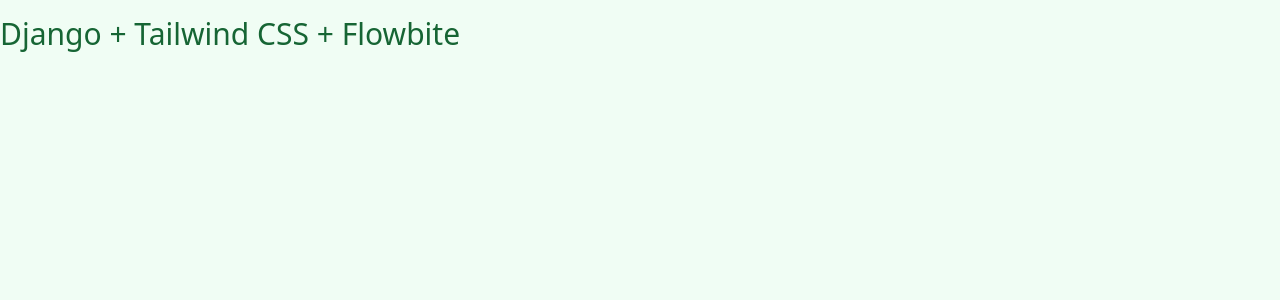
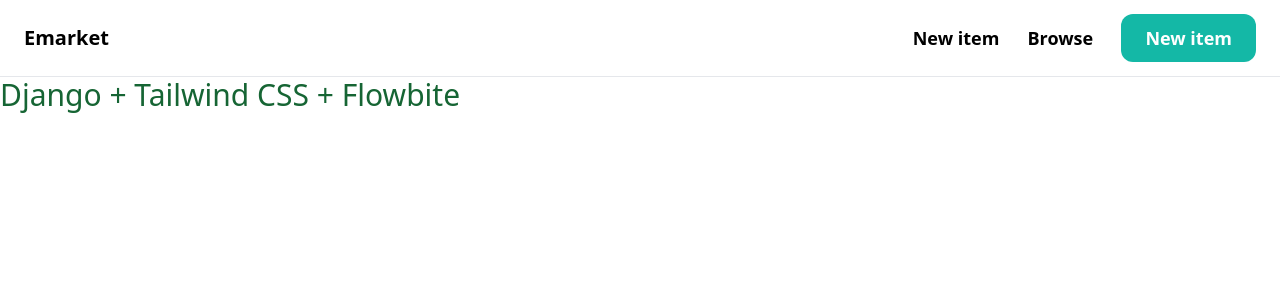
Before and after one commit to Excellent58/emarket, a Django app: page / in a window 1280 px wide. Shown: the top 300 px of the page. Run offline with Django 5.2, Linux system fonts and the light colour scheme; some libraries are stand-ins or nearby versions.

Commit message:
added navbar to pages

```diff
--- a/core/urls.py
+++ b/core/urls.py
@@ -2,5 +2,7 @@ from django.urls import path
 from .import views
 
 urlpatterns = [
-    path('', views.index, name='index')
+    path("", views.index, name="index"),
+    path("contact/", views.contact, name="contact"),
+    path("signup/", views.signup, name="signup"),
 ]
--- a/core/views.py
+++ b/core/views.py
@@ -4,3 +4,11 @@ from django.shortcuts import render
 # Create your views here.
 def index(request):
     return render(request, "index.html")
+
+
+def contact(request):
+    return render(request, 'contact.html')
+
+
+def signup(request):
+    return render(request, 'signup.html')
--- a/static/src/output.css
+++ b/static/src/output.css
@@ -605,9 +605,72 @@ video {
   display: block;
 }
 
+.flex {
+  display: flex;
+}
+
+.items-center {
+  align-items: center;
+}
+
+.justify-center {
+  justify-content: center;
+}
+
+.justify-between {
+  justify-content: space-between;
+}
+
+.space-x-6 > :not([hidden]) ~ :not([hidden]) {
+  --tw-space-x-reverse: 0;
+  margin-right: calc(1.5rem * var(--tw-space-x-reverse));
+  margin-left: calc(1.5rem * calc(1 - var(--tw-space-x-reverse)));
+}
+
+.rounded {
+  border-radius: 0.25rem;
+}
+
+.rounded-xl {
+  border-radius: 0.75rem;
+}
+
+.border {
+  border-width: 1px;
+}
+
+.border-b {
+  border-bottom-width: 1px;
+}
+
+.border-gray-200 {
+  --tw-border-opacity: 1;
+  border-color: rgb(229 231 235 / var(--tw-border-opacity));
+}
+
 .bg-green-50 {
   --tw-bg-opacity: 1;
   background-color: rgb(240 253 244 / var(--tw-bg-opacity));
+}
+
+.bg-teal-500 {
+  --tw-bg-opacity: 1;
+  background-color: rgb(20 184 166 / var(--tw-bg-opacity));
+}
+
+.py-6 {
+  padding-top: 1.5rem;
+  padding-bottom: 1.5rem;
+}
+
+.px-6 {
+  padding-left: 1.5rem;
+  padding-right: 1.5rem;
+}
+
+.py-3 {
+  padding-top: 0.75rem;
+  padding-bottom: 0.75rem;
 }
 
 .text-3xl {
@@ -615,7 +678,41 @@ video {
   line-height: 2.25rem;
 }
 
+.text-xl {
+  font-size: 1.25rem;
+  line-height: 1.75rem;
+}
+
+.text-lg {
+  font-size: 1.125rem;
+  line-height: 1.75rem;
+}
+
+.font-semibold {
+  font-weight: 600;
+}
+
 .text-green-800 {
   --tw-text-opacity: 1;
   color: rgb(22 101 52 / var(--tw-text-opacity));
 }
+
+.text-red-800 {
+  --tw-text-opacity: 1;
+  color: rgb(153 27 27 / var(--tw-text-opacity));
+}
+
+.text-slate-50 {
+  --tw-text-opacity: 1;
+  color: rgb(248 250 252 / var(--tw-text-opacity));
+}
+
+.text-white {
+  --tw-text-opacity: 1;
+  color: rgb(255 255 255 / var(--tw-text-opacity));
+}
+
+.hover\:text-gray-500:hover {
+  --tw-text-opacity: 1;
+  color: rgb(107 114 128 / var(--tw-text-opacity));
+}
--- a/templates/base.html
+++ b/templates/base.html
@@ -7,13 +7,23 @@
     <meta charset="UTF-8">
     <meta http-equiv="X-UA-Compatible" content="IE=edge">
     <meta name="viewport" content="width=device-width, initial-scale=1.0">
- <title>Django + Tailwind CSS + Flowbite</title>
+    <title>{% block title%}{% endblock title%} | Emarket</title>
     {% compress css %}
     <link rel="stylesheet" href="{% static 'src/output.css' %}">
     {% endcompress %}
 </head>
-<body class="bg-green-50">
- <div class="container mx-auto mt-4">
+<body class="">
+    <nav class="py-6 px-6 flex justify-between items-center border-b border-gray-200">
+        <a href="/" class="text-xl font-semibold">Emarket</a>
+
+        <div class="space-x-6">
+           <a href="#" class="text-lg font-semibold hover:text-gray-500">New item</a>
+           <a href="#" class="text-lg font-semibold hover:text-gray-500">Browse</a>
+
+           <a href="#" class="px-6 py-3 text-lg font-semibold bg-teal-500 text-white rounded-xl">New item</a>
+        </div>
+    </nav>
+    <div class="">
         {% block content %}
         {% endblock content %}
     </div>
--- /dev/null
+++ b/templates/contact.html
@@ -0,0 +1,6 @@
+<!-- templates/index.html -->
+{% extends "base.html" %}
+{% block title %}Contact{% endblock title%}
+{% block content %}
+ <h1 class="text-3xl text-green-800">contact</h1>
+{% endblock content %}
--- a/templates/index.html
+++ b/templates/index.html
@@ -1,5 +1,6 @@
 <!-- templates/index.html -->
 {% extends "base.html" %}
+{% block title %}Home{% endblock title%}
 {% block content %}
  <h1 class="text-3xl text-green-800">Django + Tailwind CSS + Flowbite</h1>
 {% endblock content %}
--- /dev/null
+++ b/templates/login.html
@@ -0,0 +1,6 @@
+<!-- templates/index.html -->
+{% extends "base.html" %}
+{% block title %}Login{% endblock title%}
+{% block content %}
+ <h1 class="text-3xl text-green-800">Login</h1>
+{% endblock content %}
--- /dev/null
+++ b/templates/signup.html
@@ -0,0 +1,6 @@
+<!-- templates/index.html -->
+{% extends "base.html" %}
+{% block title %}Signup{% endblock title%}
+{% block content %}
+ <h1 class="text-3xl text-red-800">signup</h1>
+{% endblock content %}
```
Lines whose indentation alone changed are shown as unchanged.
